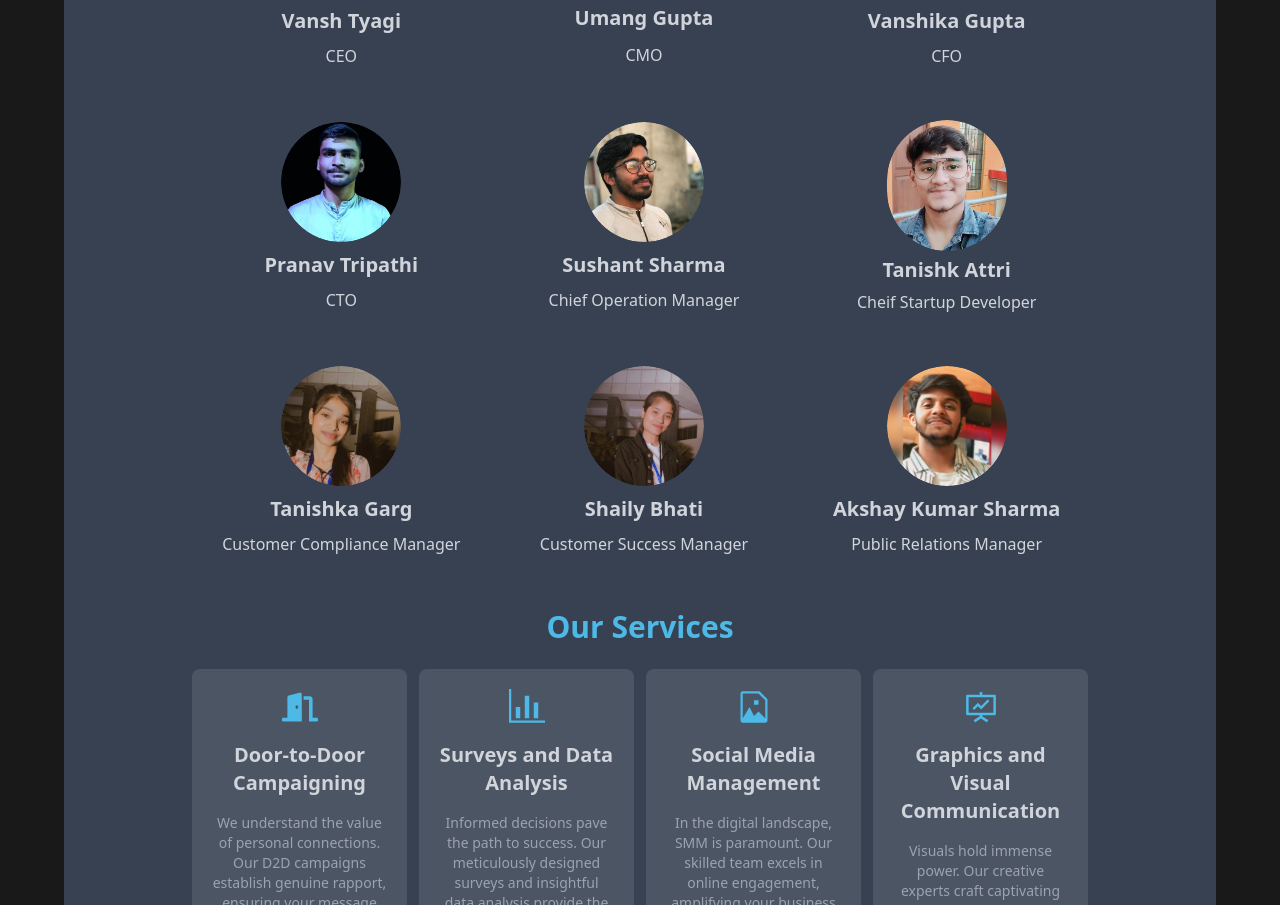
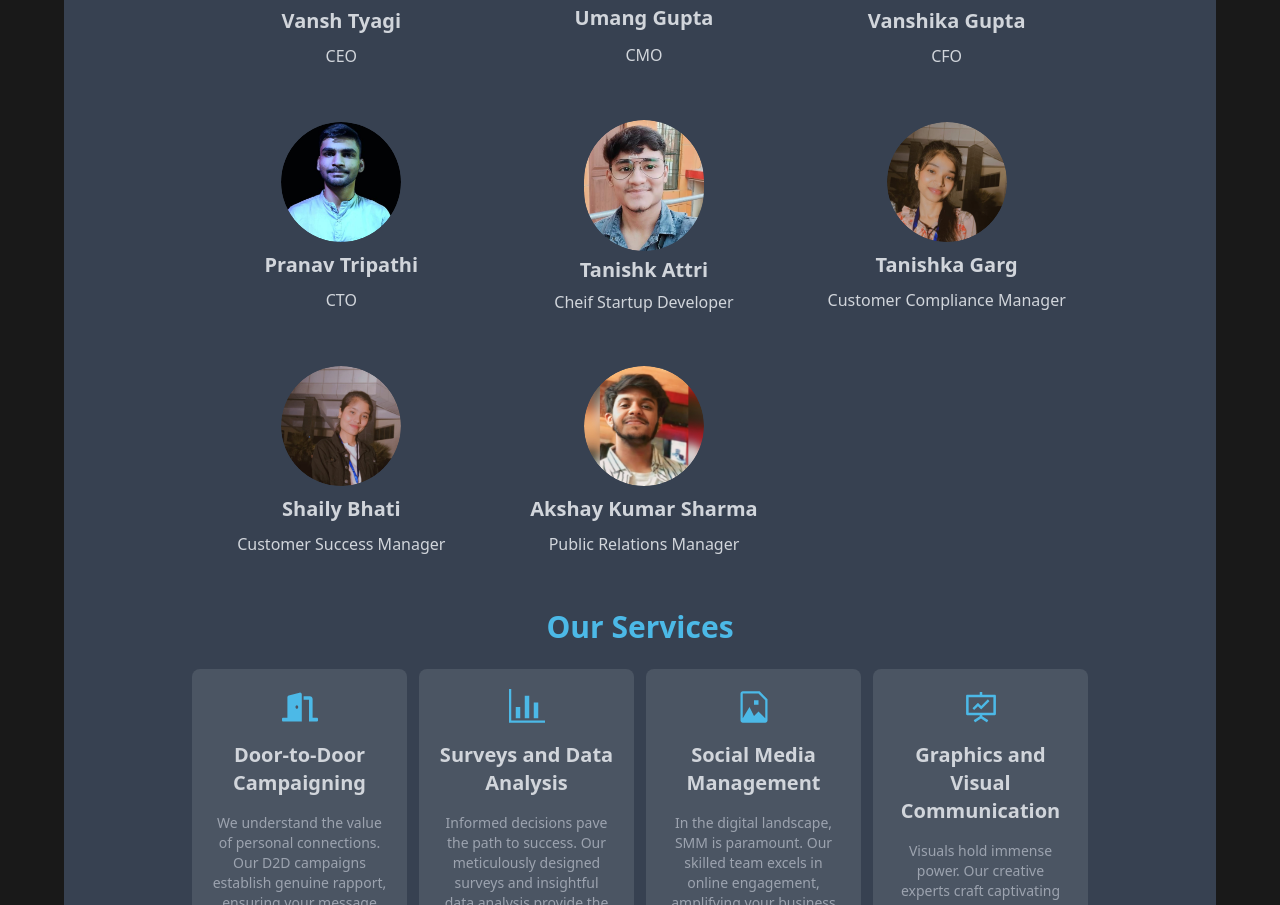
Before and after one commit to prnvtripathi/campaigning-source, a Next.js app: page /about in a window 1280 px wide. Shown: the part 1211-2116 px from the top of the page. Built offline with nearby package versions, Linux system fonts and the light colour scheme; no server answers.

Commit message:
Commented out Sushant Sharma's details in the team array

```diff
--- a/pages/about.js
+++ b/pages/about.js
@@ -120,12 +120,12 @@ const team = [
         position: "CTO",
         linkedin: "https://www.linkedin.com/in/tripathipranav14/"
     },
-    {
-        img: "/team/sushant.jpeg",
-        name: "Sushant Sharma",
-        position: "Chief Operation Manager",
-        linkedin: "https://www.linkedin.com/in/sushant2021cs101/"
-    },
+    // {
+    //     img: "/team/sushant.jpeg",
+    //     name: "Sushant Sharma",
+    //     position: "Chief Operation Manager",
+    //     linkedin: "https://www.linkedin.com/in/sushant2021cs101/"
+    // },
     {
         img: "/team/tanishk.jpg",
         name: "Tanishk Attri",
```
